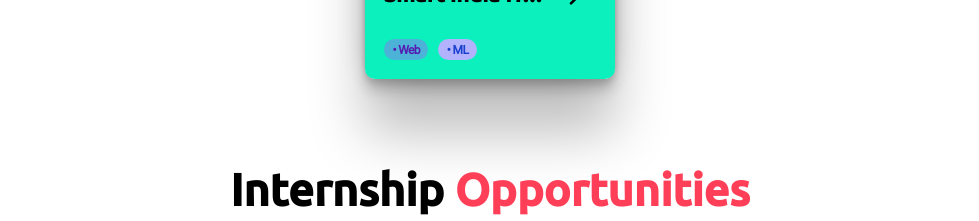
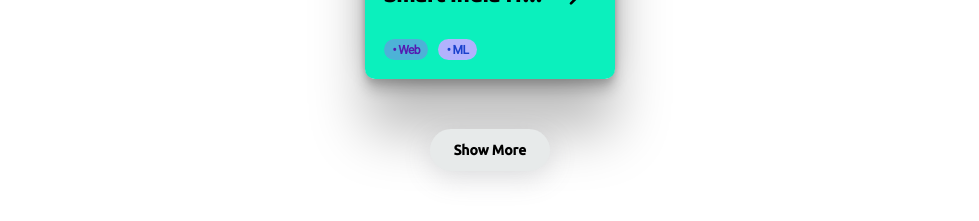
Before and after one commit to Nayanika1402/Null-Pointers, a React (Vite) app in the folder frontend/: page /explore in a window 1280 px wide. Shown: the part 800-1021 px from the top of the page, without its empty margins (150-1129 px from the left). Built offline with nearby package versions, Linux system fonts and the light colour scheme.

Commit message:
Complete : Explore Section

```diff
--- a/frontend/src/components/Explore/Explore.css
+++ b/frontend/src/components/Explore/Explore.css
@@ -75,3 +75,24 @@
   gap: 5rem;
 
 }
+
+
+.showmore {
+    padding: 13px 24px;
+    border-radius: 30px;
+    border: none;
+      font-family: "Ubuntu", sans-serif;
+  font-weight: 800;
+
+    font-size: 1.4rem;
+    box-shadow: rgba(100, 100, 111, 0.2) 0px 7px 29px 0px;
+    background-color: #e7eaea;
+  transition: 0.5s all;
+  cursor: pointer;
+
+}
+
+.showmore:hover{
+  background-color: #ff3f58;
+  transition: 0.5s all;
+}
--- a/frontend/src/components/Explore/Explore.jsx
+++ b/frontend/src/components/Explore/Explore.jsx
@@ -84,6 +84,7 @@ const Explore = () => {
               );
             })}
           </div>
+          <button className="showmore">Show More</button>
         </div>
         <div className="internships">
           <h3>
@@ -101,6 +102,7 @@ const Explore = () => {
               );
             })}
           </div>
+          <button className="showmore">Show More</button>
         </div>
         <div className="techEvents">
           <h3>
@@ -117,11 +119,12 @@ const Explore = () => {
                 />
               );
             })} */}
-            <TCard/>
-            <TCard/>
-            <TCard/>
-            <TCard/>
+            <TCard />
+            <TCard />
+            <TCard />
+            <TCard />
           </div>
+          <button className="showmore">Show More</button>
         </div>
       </div>
     </div>
```
